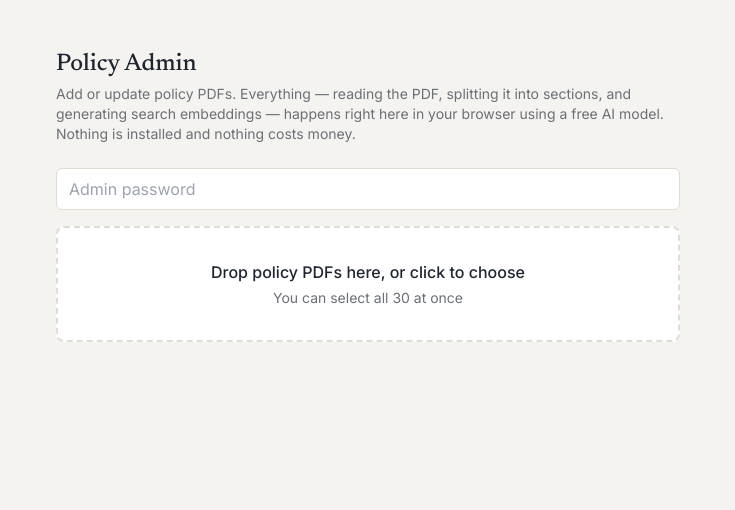
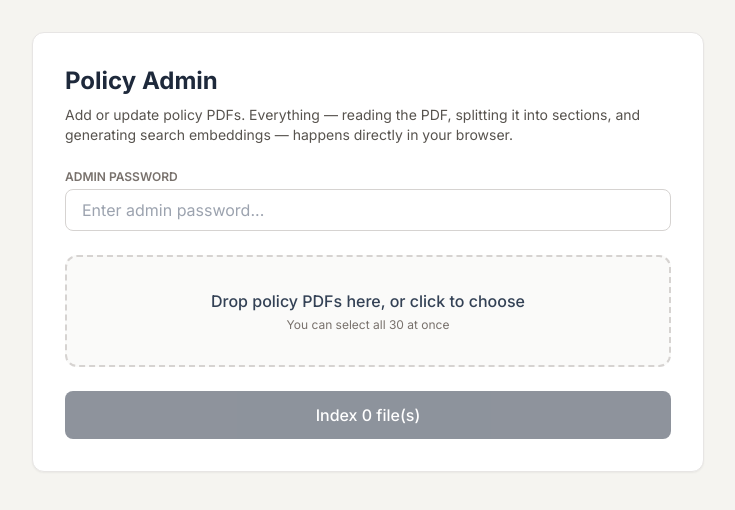
Before and after one commit to chandrabro/Policychatbot, a Next.js app: page /admin in a window 1280 px wide. Shown: the top 510 px of the page, without its empty margins (272-1007 px from the left). Built offline with nearby package versions, Linux system fonts and the light colour scheme.

Commit message:
Update page.tsx

```diff
--- a/app/admin/page.tsx
+++ b/app/admin/page.tsx
@@ -1,186 +1,196 @@
 "use client";
 
-import { useCallback, useRef, useState } from "react";
+import { useState } from "react";
 import { upload } from "@vercel/blob/client";
-import { extractPdfPagesText } from "@/lib/pdfExtract";
-import { chunkPages } from "@/lib/chunk";
-import { embedTexts, type ModelProgress } from "@/lib/embeddingModel";
 
-type FileStatus =
-  | "waiting"
-  | "reading"
-  | "embedding"
-  | "uploading"
-  | "saving"
-  | "done"
-  | "error";
-
-type FileRow = {
+interface PolicyFile {
   file: File;
-  status: FileStatus;
-  detail?: string;
+  status: "idle" | "uploading" | "indexing" | "done" | "error";
   error?: string;
-};
+  url?: string;
+}
 
 export default function AdminPage() {
   const [password, setPassword] = useState("");
-  const [rows, setRows] = useState<FileRow[]>([]);
-  const [running, setRunning] = useState(false);
-  const inputRef = useRef<HTMLInputElement>(null);
+  const [files, setFiles] = useState<PolicyFile[]>([]);
+  const [isProcessing, setIsProcessing] = useState(false);
+  const [globalMessage, setGlobalMessage] = useState("");
 
-  const addFiles = (files: FileList | null) => {
-    if (!files) return;
-    const newRows: FileRow[] = Array.from(files)
-      .filter((f) => f.type === "application/pdf" || f.name.toLowerCase().endsWith(".pdf"))
-      .map((file) => ({ file, status: "waiting" }));
-    setRows((r) => [...r, ...newRows]);
+  const handleFileSelect = (e: React.ChangeEvent<HTMLInputElement>) => {
+    if (!e.target.files) return;
+    const selectedFiles = Array.from(e.target.files).map((file) => ({
+      file,
+      status: "idle" as const,
+    }));
+    setFiles(selectedFiles);
   };
 
-  const updateRow = (index: number, patch: Partial<FileRow>) => {
-    setRows((rs) => rs.map((r, i) => (i === index ? { ...r, ...patch } : r)));
+  const handleDrop = (e: React.DragEvent<HTMLDivElement>) => {
+    e.preventDefault();
+    if (!e.dataTransfer.files) return;
+    const droppedFiles = Array.from(e.dataTransfer.files)
+      .filter((file) => file.type === "application/pdf")
+      .map((file) => ({
+        file,
+        status: "idle" as const,
+      }));
+    setFiles(droppedFiles);
   };
 
-  const processFile = useCallback(
-    async (index: number, file: File) => {
-      try {
-        updateRow(index, { status: "reading", detail: "Extracting text from PDF…" });
-        const pages = await extractPdfPagesText(file);
-        const chunks = chunkPages(pages);
-        if (chunks.length === 0) {
-          updateRow(index, { status: "error", error: "No readable text found in this PDF." });
+  const handleDragOver = (e: React.DragEvent<HTMLDivElement>) => {
+    e.preventDefault();
+  };
+
+  const processAndIndexFiles = async () => {
+    if (!password) {
+      setGlobalMessage("Please enter the admin password.");
       return;
     }
 
-        updateRow(index, { status: "embedding", detail: "Loading free AI model…" });
-        const embeddings = await embedTexts(
-          chunks.map((c) => c.text),
-          (p: ModelProgress) => {
-            if (p.status === "progress" && typeof p.progress === "number") {
-              updateRow(index, { detail: `Downloading AI model… ${Math.round(p.progress)}%` });
-            } else if (p.status === "ready" || p.status === "done") {
-              updateRow(index, { detail: `Embedding ${chunks.length} chunks…` });
+    if (files.length === 0) {
+      setGlobalMessage("Please select at least one PDF file.");
+      return;
     }
-          }
-        );
 
-        updateRow(index, { status: "uploading", detail: "Uploading PDF…" });
-        const blob = await upload(`policies/${file.name}`, file, {
+    setIsProcessing(true);
+    setGlobalMessage("");
+
+    const updatedFiles = [...files];
+
+    for (let i = 0; i < updatedFiles.length; i++) {
+      const item = updatedFiles[i];
+      item.status = "uploading";
+      setFiles([...updatedFiles]);
+
+      try {
+        // Upload directly to Vercel Blob using client upload helper
+        const blob = await upload(item.file.name, item.file, {
           access: "public",
           handleUploadUrl: "/api/admin/blob-upload",
-          clientPayload: password,
         });
 
-        updateRow(index, { status: "saving", detail: "Saving to search index…" });
-        const res = await fetch("/api/admin/save-index", {
+        item.url = blob.url;
+        item.status = "indexing";
+        setFiles([...updatedFiles]);
+
+        // Save index / metadata to your backend
+        const saveRes = await fetch("/api/admin/save-index", {
           method: "POST",
-          headers: { "Content-Type": "application/json" },
+          headers: {
+            "Content-Type": "application/json",
+            "x-admin-password": password,
+          },
           body: JSON.stringify({
-            password,
-            fileName: file.name,
+            fileName: item.file.name,
             blobUrl: blob.url,
-            entries: chunks.map((c, i) => ({
-              pageNumber: c.pageNumber,
-              text: c.text,
-              embedding: embeddings[i],
-            })),
           }),
         });
-        const data = await res.json();
-        if (!res.ok) throw new Error(data.error || "Failed to save index.");
 
-        updateRow(index, { status: "done", detail: `${chunks.length} chunks indexed.` });
-      } catch (e: any) {
-        updateRow(index, { status: "error", error: e.message || "Something went wrong." });
+        if (!saveRes.ok) {
+          const errData = await saveRes.json();
+          throw new Error(errData.error || "Failed to save policy index");
         }
-    },
-    [password]
-  );
 
-  const startIndexing = async () => {
-    if (!password) {
-      alert("Enter the admin password first.");
-      return;
+        item.status = "done";
+      } catch (err: any) {
+        item.status = "error";
+        item.error = err.message || "Upload or indexing failed";
       }
-    setRunning(true);
-    for (let i = 0; i < rows.length; i++) {
-      if (rows[i].status === "done") continue;
-      await processFile(i, rows[i].file);
+
+      setFiles([...updatedFiles]);
     }
-    setRunning(false);
+
+    setIsProcessing(false);
   };
 
   return (
-    <main className="mx-auto max-w-2xl px-6 py-12">
-      <h1 className="font-display text-2xl text-ink">Policy Admin</h1>
-      <p className="mt-1 text-sm text-mute">
-        Add or update policy PDFs. Everything — reading the PDF, splitting it
-        into sections, and generating search embeddings — happens right here
-        in your browser using a free AI model. Nothing is installed and
-        nothing costs money.
+    <div className="min-h-screen bg-[#f5f4f0] p-8 flex flex-col items-center">
+      <div className="max-w-2xl w-full bg-white p-8 rounded-xl shadow-sm border border-stone-200">
+        <h1 className="text-2xl font-bold text-slate-800 mb-2">Policy Admin</h1>
+        <p className="text-stone-600 text-sm mb-6">
+          Add or update policy PDFs. Everything — reading the PDF, splitting it into sections, and
+          generating search embeddings — happens directly in your browser.
         </p>
 
+        {globalMessage && (
+          <div className="mb-4 p-3 bg-red-50 text-red-700 text-sm rounded-md border border-red-200">
+            {globalMessage}
+          </div>
+        )}
+
+        <div className="mb-6">
+          <label className="block text-xs font-semibold uppercase text-stone-500 mb-1">
+            Admin Password
+          </label>
           <input
             type="password"
             value={password}
             onChange={(e) => setPassword(e.target.value)}
-        placeholder="Admin password"
-        className="mt-6 w-full rounded-md border border-line bg-panel px-3 py-2 text-ink outline-none focus:border-navy"
+            placeholder="Enter admin password..."
+            className="w-full px-4 py-2 border border-stone-300 rounded-lg focus:outline-none focus:ring-2 focus:ring-slate-500"
           />
+        </div>
 
         <div
-        onClick={() => inputRef.current?.click()}
-        onDragOver={(e) => e.preventDefault()}
-        onDrop={(e) => {
-          e.preventDefault();
-          addFiles(e.dataTransfer.files);
-        }}
-        className="mt-4 cursor-pointer rounded-lg border-2 border-dashed border-line bg-panel p-8 text-center hover:border-navy"
+          onDrop={handleDrop}
+          onDragOver={handleDragOver}
+          className="border-2 border-dashed border-stone-300 rounded-xl p-8 text-center bg-stone-50 hover:bg-stone-100 transition cursor-pointer mb-6"
         >
           <input
-          ref={inputRef}
             type="file"
+            multiple
             accept="application/pdf"
-          multiple
+            onChange={handleFileSelect}
             className="hidden"
-          onChange={(e) => addFiles(e.target.files)}
+            id="pdf-upload-input"
           />
-        <p className="font-medium text-ink">Drop policy PDFs here, or click to choose</p>
-        <p className="mt-1 text-sm text-mute">You can select all 30 at once</p>
+          <label htmlFor="pdf-upload-input" className="cursor-pointer block">
+            <p className="text-slate-700 font-medium">Drop policy PDFs here, or click to choose</p>
+            <p className="text-xs text-stone-500 mt-1">You can select all 30 at once</p>
+          </label>
         </div>
 
-      {rows.length > 0 && (
-        <div className="mt-6 space-y-2">
-          {rows.map((r, i) => (
+        {files.length > 0 && (
+          <div className="space-y-2 mb-6">
+            {files.map((item, idx) => (
               <div
-              key={i}
-              className="flex items-center justify-between rounded-md border border-line bg-panel px-3 py-2 text-sm"
+                key={idx}
+                className="flex items-center justify-between p-3 bg-stone-50 rounded-lg border border-stone-200 text-sm"
               >
-              <span className="truncate text-ink">{r.file.name}</span>
-              <span
-                className={
-                  r.status === "done"
-                    ? "text-navy"
-                    : r.status === "error"
-                    ? "text-amber"
-                    : "text-mute"
-                }
-              >
-                {r.status === "error" ? r.error : r.detail || r.status}
+                <span className="truncate font-medium text-slate-700 max-w-[250px]">
+                  {item.file.name}
                 </span>
+
+                <div className="text-xs">
+                  {item.status === "idle" && <span className="text-stone-500">Ready</span>}
+                  {item.status === "uploading" && (
+                    <span className="text-amber-600 font-medium">Uploading to Blob...</span>
+                  )}
+                  {item.status === "indexing" && (
+                    <span className="text-blue-600 font-medium">Indexing text...</span>
+                  )}
+                  {item.status === "done" && (
+                    <span className="text-emerald-600 font-semibold">✓ Indexed</span>
+                  )}
+                  {item.status === "error" && (
+                    <span className="text-red-600 font-medium">
+                      {item.error || "Upload error"}
+                    </span>
+                  )}
+                </div>
               </div>
             ))}
           </div>
         )}
 
-      {rows.length > 0 && (
         <button
-          onClick={startIndexing}
-          disabled={running}
-          className="mt-5 w-full rounded-md bg-navy py-2.5 font-medium text-white transition hover:bg-navy-dark disabled:opacity-50"
+          onClick={processAndIndexFiles}
+          disabled={isProcessing || files.length === 0}
+          className="w-full py-3 bg-slate-800 text-white font-medium rounded-lg hover:bg-slate-700 transition disabled:opacity-50 disabled:cursor-not-allowed"
         >
-          {running ? "Indexing…" : `Index ${rows.length} file(s)`}
+          {isProcessing ? "Processing Policies..." : `Index ${files.length} file(s)`}
         </button>
-      )}
-    </main>
+      </div>
+    </div>
   );
 }
```
Lines whose indentation alone changed are shown as unchanged.
